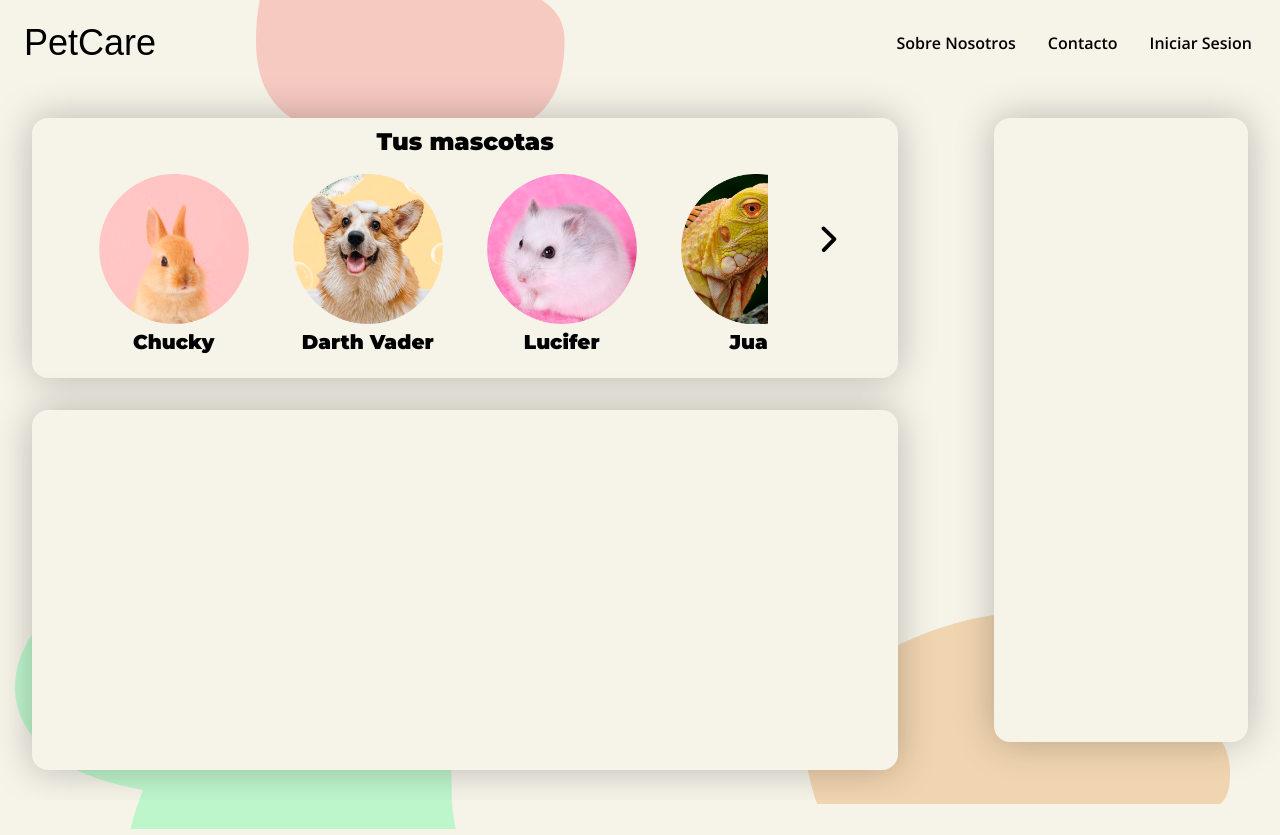
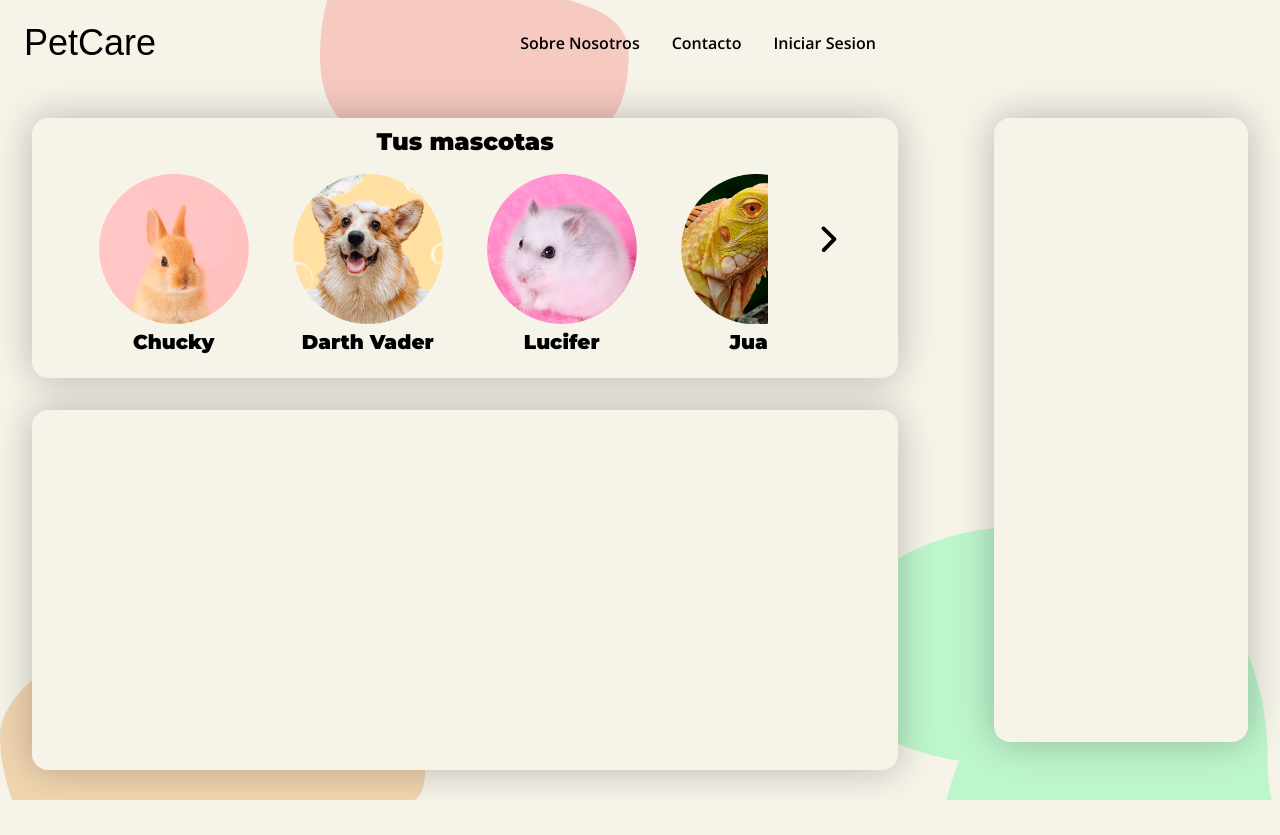
Before and after one commit to No-Country/C14-53-T-NODE-REACT, a React (Vite) app in the folder frontend-nocountry/app-mascotas/: page /mypets in a window 1280 px wide. After the commit the page ends 800 px from the top, so only its background shows below. Built offline with nearby package versions, Linux system fonts and the light colour scheme; a web font is replaced by a local one.

Commit message:
change call of background figures

```diff
--- a/frontend-nocountry/app-mascotas/src/App.css
+++ b/frontend-nocountry/app-mascotas/src/App.css
@@ -10,30 +10,32 @@ body {
 
 
 
-html::before{
-  content: url("../public/img/ellipse1.png");
-  position: absolute;
-  top: -15%;
-  left: 20%;
-}
+/* html::before{ */
+/*   content: url("../public/img/ellipse1.png"); */
+/*   position: absolute; */
+/*   top: -15%; */
+/*   left: 20%; */
+/* } */
 
-body::before{
-  content: url("../public/img/ellipse2.png");
-  position: absolute;
-  bottom: -10px;
-  right: 50px;
-}
+/* body::before{ */
+/*   content: url("../public/img/ellipse2.png"); */
+/*   position: absolute; */
+/*   bottom: -10px; */
+/*   right: 50px; */
+/* } */
 
-@media (min-width: 1024px) {
-  /* … */
-  #root::before{
+/* @media (min-width: 1024px) { */
+/*   /* … */ */
+/*   #root::before{ */
 
-  content: url("../public/img/ellipse3.png");
-  position: absolute;
-  bottom: -35px;
-  left: 15px;
-  }
-}
+/*   content: url("../public/img/ellipse3.png"); */
+/*   position: absolute; */
+/*   bottom: -35px; */
+/*   left: 15px; */
+/*   } */
+/* } */
+
+
 
 
 .hamburgerMenu {
--- a/frontend-nocountry/app-mascotas/src/App.tsx
+++ b/frontend-nocountry/app-mascotas/src/App.tsx
@@ -7,6 +7,7 @@ import Register from './components/Register'
 import Dashboard from './components/Dashboard'
 import { MyPets } from './pages/MyPets'
 import { BrowserRouter as Router, Routes, Route } from 'react-router-dom'
+import Background from './components/Background'
 
 function App() {
   return (
@@ -23,6 +24,7 @@ function App() {
             <Route path='/mypets' element={<MyPets />} />
           </Routes>
         </div>
+        <Background />
       </>
     </Router>
   )
--- a/frontend-nocountry/app-mascotas/src/components/Background.tsx
+++ b/frontend-nocountry/app-mascotas/src/components/Background.tsx
@@ -1,7 +1,7 @@
 const Background = () => {
   return (
     <>
-      <div className='absolute z-10 top-0 left-0 w-full h-full overflow-hidden'>
+      <div id="background" className='absolute  top-0 left-0 w-full h-full overflow-hidden'>
         <div className='absolute top-[-30px] md:top-[-105px] left-[50%] md:left-80 w-2/6 md:w-1/4'>
           <img src='./img/ellipse1.png' alt='background shape' />
         </div>
--- a/frontend-nocountry/app-mascotas/src/components/HomePage.tsx
+++ b/frontend-nocountry/app-mascotas/src/components/HomePage.tsx
@@ -1,5 +1,4 @@
 import { Link } from 'react-router-dom'
-import Background from './Background'
 
 function HomePage() {
   return (
@@ -23,7 +22,6 @@ function HomePage() {
           </div>
         </div>
       </main>
-      <Background></Background>
     </>
   )
 }
--- a/frontend-nocountry/app-mascotas/src/pages/MyPets.tsx
+++ b/frontend-nocountry/app-mascotas/src/pages/MyPets.tsx
@@ -2,9 +2,11 @@ import { PetAvatar } from "../components/Pets/PetAvatar"
 
 
 export const MyPets = () => {
+
   return (
-    <main className="flex ">
-      <div className="flex flex-col items-center lg:items-stretch">
+    <>
+      <main className="flex z-20 relative ">
+        <div className="flex flex-col items-center z-90 lg:items-stretch">
 
           <div className=' text-montserrat relative  h-[160px] md:h-[220px] xl:h-[260px]   w-[85%] lg:w-[90%] xl:w-[90%] md:m-8 md:px-12    rounded-xl lg:rounded-2xl shadow-[0_0_38px_0_rgba(0,0,0,0.25)] bg-[#F6F3E9]'>
             <h2 className='text-center py-2 font-black text-[1rem] xl:text-2xl'>Tus mascotas</h2>
@@ -27,9 +29,11 @@ export const MyPets = () => {
           <div className="h-[45vh] mt-8 lg:mt-0 relative w-[85%] lg:w-[90%] xl:w-[90%]  md:mx-8 rounded-xl lg:rounded-2xl shadow-[0_0_38px_0_rgba(0,0,0,0.25)] bg-[#F6F3E9]">
           </div>
 
+          <div className="mobilepanel relative h-[50px] w-[85%] lg:hidden rounded-xl  shadow-[0_0_38px_0_rgba(0,0,0,0.25)] bg-[#F6F3E9]">
           </div>
 
 
+        </div>
 
 
         <div className="hidden lg:flex h-[78vh]   m-8 pl-[150px]  relative  lg:w-[300px] xl:w-[25%]  rounded-xl lg:rounded-2xl shadow-[0_0_38px_0_rgba(0,0,0,0.25)] bg-[#F6F3E9]">
@@ -37,6 +41,10 @@ export const MyPets = () => {
         </div>
 
 
+
+
+
       </main>
+    </>
   )
 }
```
Lines whose indentation alone changed are shown as unchanged.
